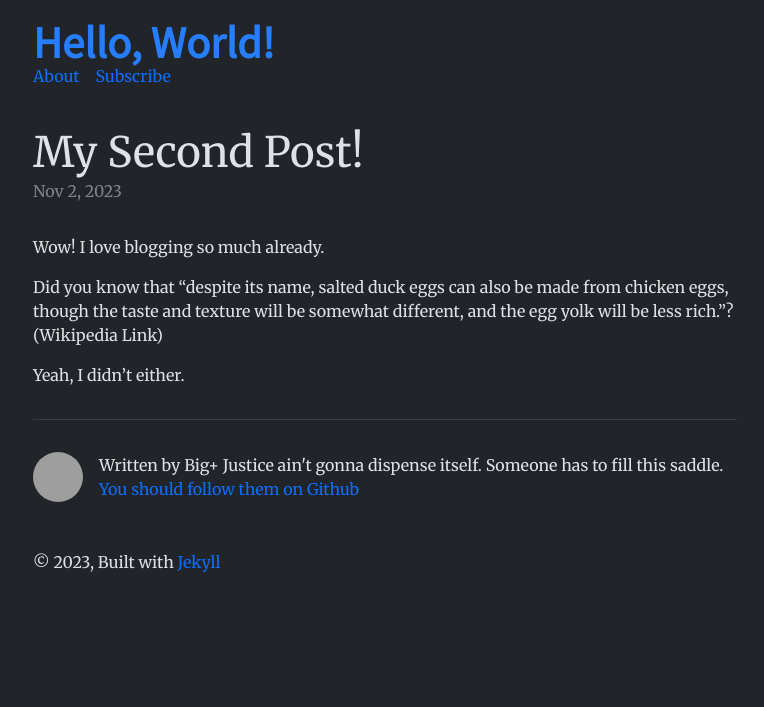
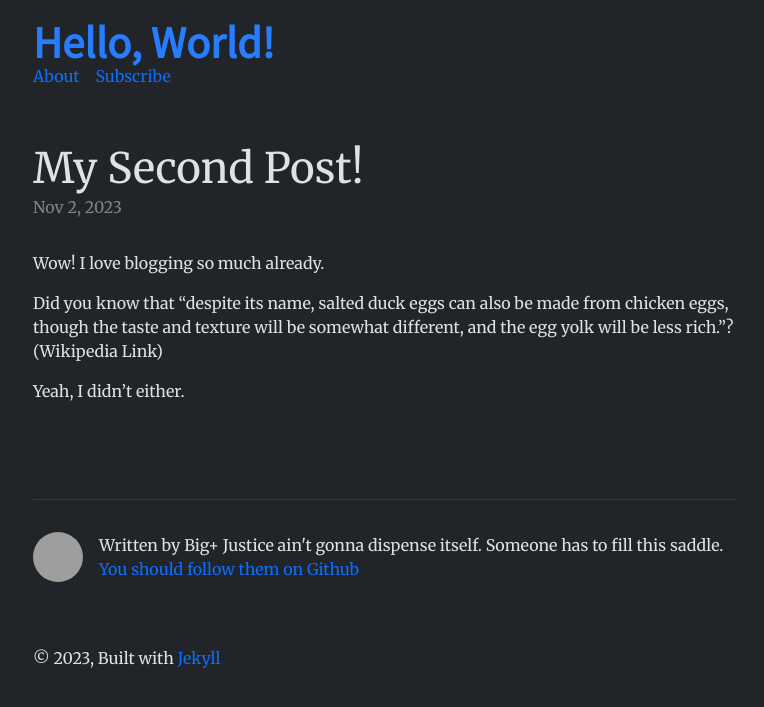
Before and after one commit to cubitsnake/cubitsnake.github.io, a Jekyll site: the page built from _posts/2023-11-02-my-second-post.md, in a window 1280 px wide. Shown: the top 707 px of the page, without its empty margins (255-1019 px from the left). Built offline with Jekyll 4.4.1, drawn with Linux system fonts in a browser that asks for light colours; some web fonts are replaced; comment, search, counter and statistics services are not loaded; grey boxes are pictures that could not be loaded.

Commit message:
Update CSS

```diff
--- a/_sass/minima/_base.scss
+++ b/_sass/minima/_base.scss
@@ -205,6 +205,7 @@
   margin-right: auto;
   margin-left: auto;
   padding-top: $spacing-unit * .5;
+  padding-bottom: $spacing-unit * .5;
   padding-right: $spacing-unit * .5;
   padding-left: $spacing-unit * .5;
   @extend %clearfix;
--- a/_sass/minima/_layout.scss
+++ b/_sass/minima/_layout.scss
@@ -320,3 +320,10 @@
     width: calc(50% - (#{$spacing-unit} / 2));
   }
 }
+
+/**
+ * Disqus Thread
+ */
+#disqus_thread {
+  margin-top: $spacing-unit * 3;
+}
```
